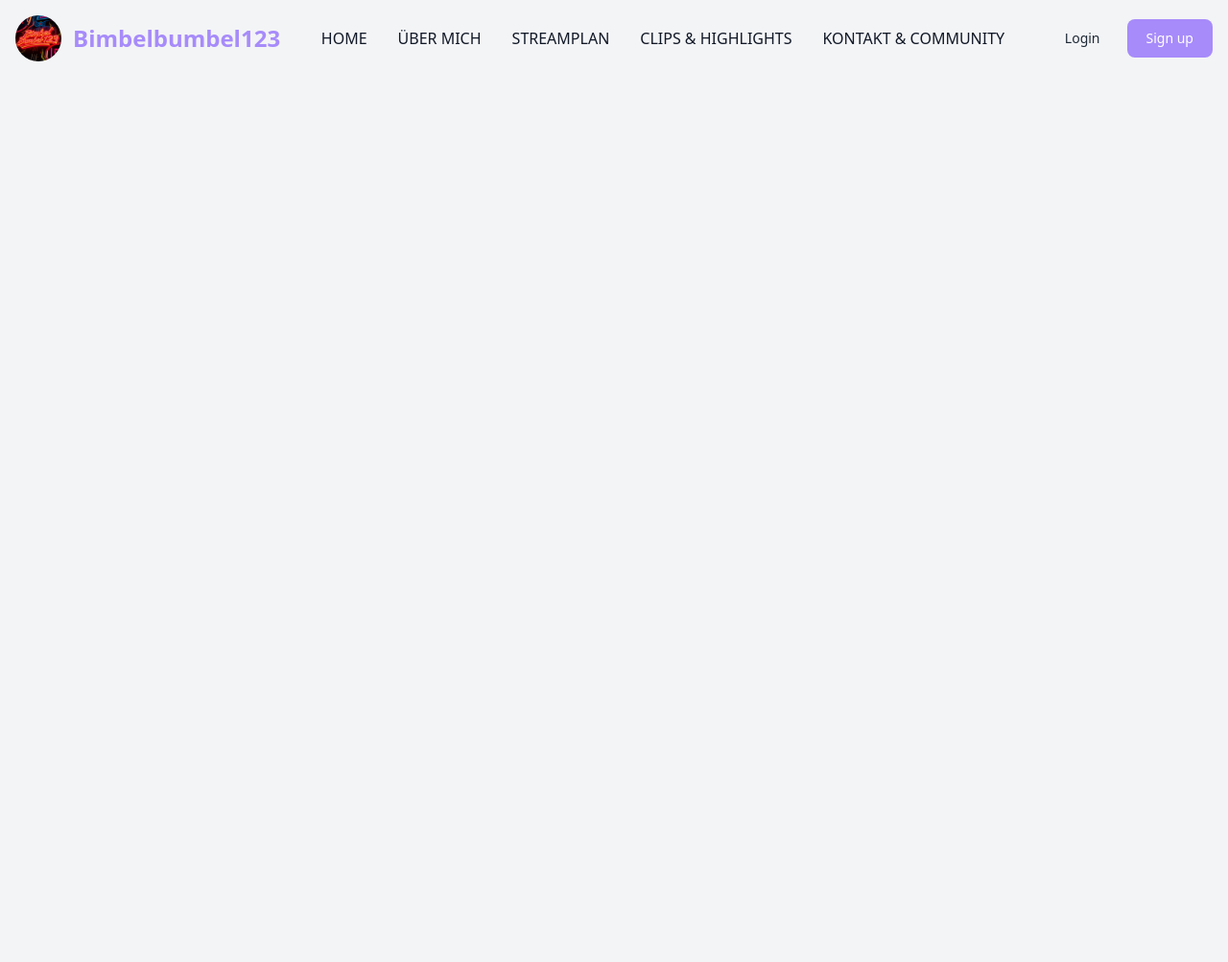
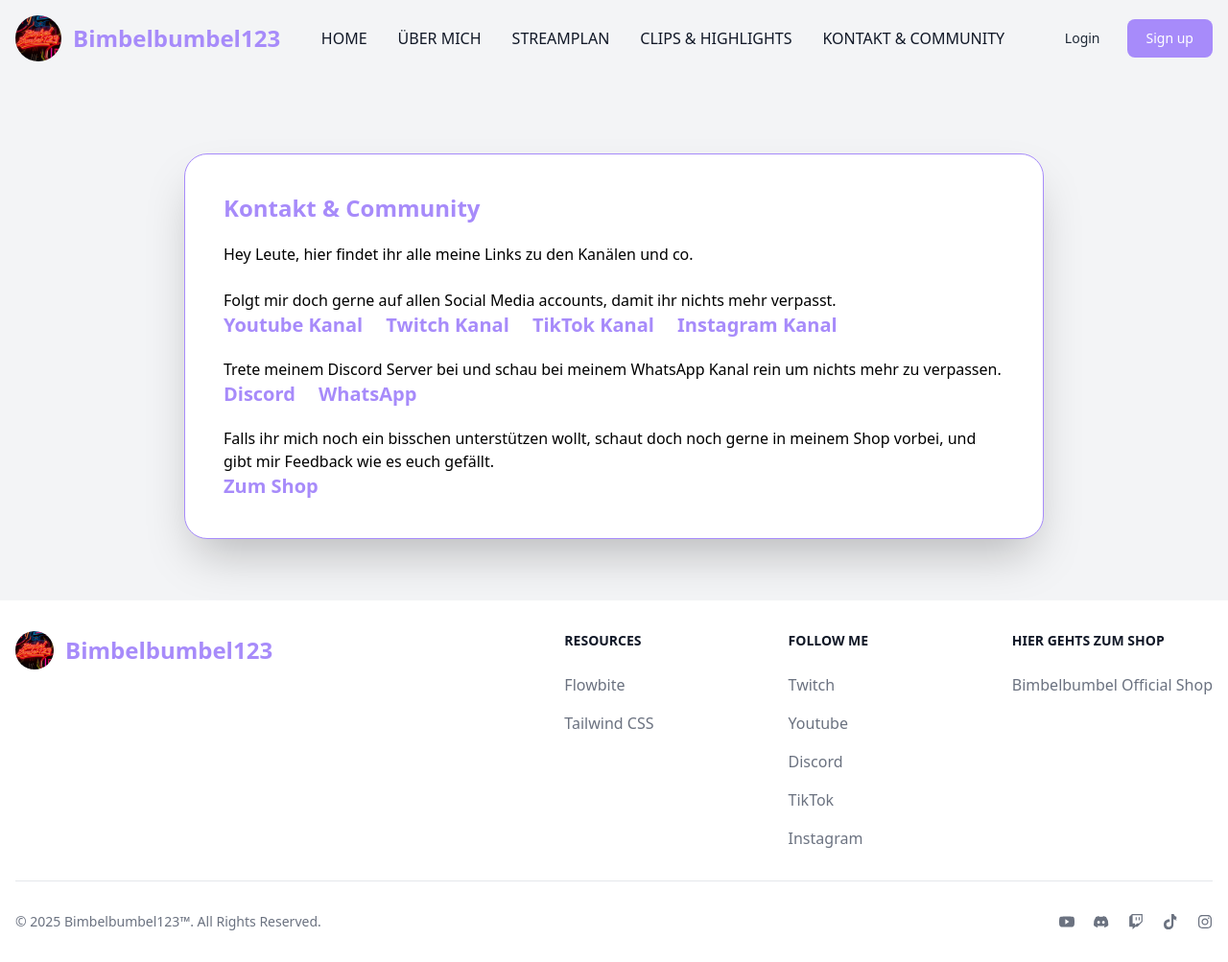
Before and after one commit to Bimbelbumbel123/Bimbelbumbel-Website, a website: page app/kontakt_und_community.html in a window 1280 px wide. Shown: the whole page at 96% size. Before the commit the page ends 800 px from the top, so only its background shows below. Drawn offline with nearby package versions, Linux system fonts and the light colour scheme.

Commit message:
add Kontakt page

```diff
--- a/app/_nav.html
+++ b/app/_nav.html
@@ -17,10 +17,10 @@
     <div class="flex flex-wrap items-center justify-between max-w-screen-xl mx-auto p-4">
         <a href="index.html" class="flex items-center space-x-3 rtl:space-x-reverse">
             <img src="./img/bimbelbumbel_logo.jpeg" class="h-12 rounded-3xl" />
-            <span class="self-center text-2xl font-semibold whitespace-nowrap text-violet-400">Bimbelbumbel123</span>
+            <span class="self-center text-2xl font-semibold whitespace-nowrap text-violet-400 dark:text-violet-400">Bimbelbumbel123</span>
         </a>
         <div class="flex items-center md:order-2 space-x-1 md:space-x-2 rtl:space-x-reverse">
-            <a href="#" class="text-gray-800 dark:text-white hover:bg-gray-100 dark:hover:bg-gray-700 font-medium rounded-lg text-sm px-4 py-2 md:px-5 md:py-2.5">Login</a>
+            <a href="#" class="text-gray-800 dark:text-white hover:bg-violet-400 hover:text-white dark:hover:bg-violet-400 font-medium rounded-lg text-sm px-4 py-2 md:px-5 md:py-2.5">Login</a>
             <a href="#" class="text-white bg-violet-400 hover:bg-violet-600 dark:bg-violet-400 dark:hover:bg-violet-600 font-medium rounded-lg text-sm px-4 py-2 md:px-5 md:py-2.5">Sign up</a>
             <button data-collapse-toggle="mega-menu" type="button" class="inline-flex items-center p-2 w-10 h-10 justify-center text-sm text-gray-500 rounded-lg md:hidden hover:bg-gray-200 dark:text-gray-400 dark:hover:bg-gray-700" aria-controls="mega-menu" aria-expanded="false">
                 <span class="sr-only">Menü öffnen</span>
--- a/app/kontakt_und_community.html
+++ b/app/kontakt_und_community.html
@@ -1,14 +1,16 @@
 <!DOCTYPE html>
 <html lang="de">
+
 <head>
-    <meta charset="UTF-8" />
-    <meta name="viewport" content="width=device-width, initial-scale=1.0" />
-    <title>Bimbelbumbel123 – Navigation</title>
+  <meta charset="UTF-8" />
+  <meta name="viewport" content="width=device-width, initial-scale=1.0" />
+  <title>Bimbelbumbel123 – Navigation</title>
 
-    <script src="https://cdn.tailwindcss.com"></script>
+  <script src="https://cdn.tailwindcss.com"></script>
 
-    <script src="https://unpkg.com/flowbite@2.2.0/dist/flowbite.min.js"></script>
+  <script src="https://unpkg.com/flowbite@2.2.0/dist/flowbite.min.js"></script>
 </head>
+
 <body class="bg-gray-100 dark:bg-gray-900">
 
   <div id="nav-placeholder"></div>
@@ -22,5 +24,43 @@
       });
   </script>
 
+   <div class="main-content section mt-24 bg-gray-100 dark:bg-gray-800 py-16">
+    <div class="w-full max-w-4xl mx-auto flex flex-col gap-8">
+      <div
+        class="p-10 bg-white border border-violet-400 rounded-3xl shadow-2xl dark:bg-gray-800 dark:border-violet-500">
+        <div class="relative overflow-x-auto dark:text-white">
+          <h1 class="text-violet-400 font-bold text-2xl mb-5">Kontakt & Community</h1>
+          <p>Hey Leute, hier findet ihr alle meine Links zu den Kanälen und co.</p>
+          <br>
+          <p>Folgt mir doch gerne auf allen Social Media accounts, damit ihr nichts mehr verpasst.</p>
+          <a href="https://youtube.com/@Bimbelbumbel123" class="text-violet-400 hover:bg-violet-400 hover:text-white rounded font-bold text-xl ">Youtube Kanal</a>
+          <a href="https://twitch.tv/bimbelbumbel123" class="text-violet-400 hover:bg-violet-400 hover:text-white rounded font-bold text-xl ml-5 ">Twitch Kanal</a>
+          <a href="https://tiktok.com/@bimbelbumbel123" class="text-violet-400 hover:bg-violet-400 hover:text-white rounded font-bold text-xl ml-5 ">TikTok Kanal</a>
+          <a href="https://instagram.com/bimbelbumbel123" class="text-violet-400 hover:bg-violet-400 hover:text-white rounded font-bold text-xl ml-5 ">Instagram Kanal</a>
+          <br>
+          <p class="mt-5">Trete meinem Discord Server bei und schau bei meinem WhatsApp Kanal rein um nichts mehr zu verpassen.</p>
+          <a href="https://discord.gg/bimbelbumbel123_community" class="text-violet-400 hover:bg-violet-400 hover:text-white rounded font-bold text-xl ">Discord</a>
+          <a href="https://whatsapp.com/channel/0029VbB0LoTBFLgX9EmzvJ1C " class="text-violet-400 hover:bg-violet-400 hover:text-white rounded font-bold text-xl ml-5 ">WhatsApp</a>
+          <br>
+          <p class="mt-5">Falls ihr mich noch ein bisschen unterstützen wollt, schaut doch noch gerne in meinem Shop vorbei, und gibt mir Feedback wie es euch gefällt.</p>
+          <a href="https://bimbelbumbel123official.printify.me " class="text-violet-400 hover:bg-violet-400 hover:text-white rounded font-bold text-xl ">Zum Shop</a>
+        </div>
+      </div>
+    </div>
+   </div>
+
 </body>
+
+<footer>
+  <div id="footer-placeholder"></div>
+
+  <script>
+    fetch("_foot.html")
+      .then(response => response.text())
+      .then(data => {
+        document.getElementById("footer-placeholder").innerHTML = data;
+      });
+  </script>
+</footer>
+
 </html>
```
Also changed, not shown: app/index.html (+5 -5 lines), app/streamplan.html (+2 -2 lines).
